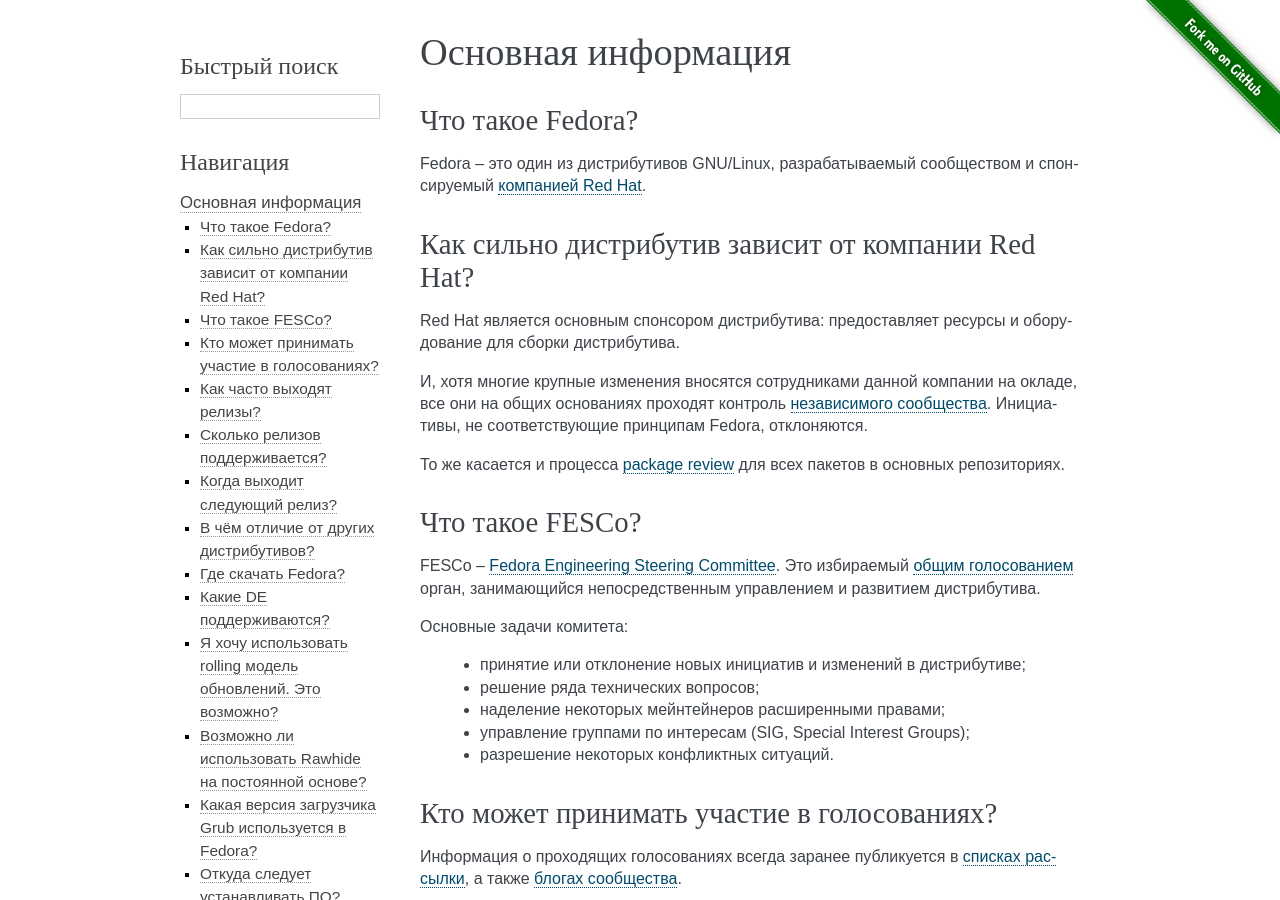
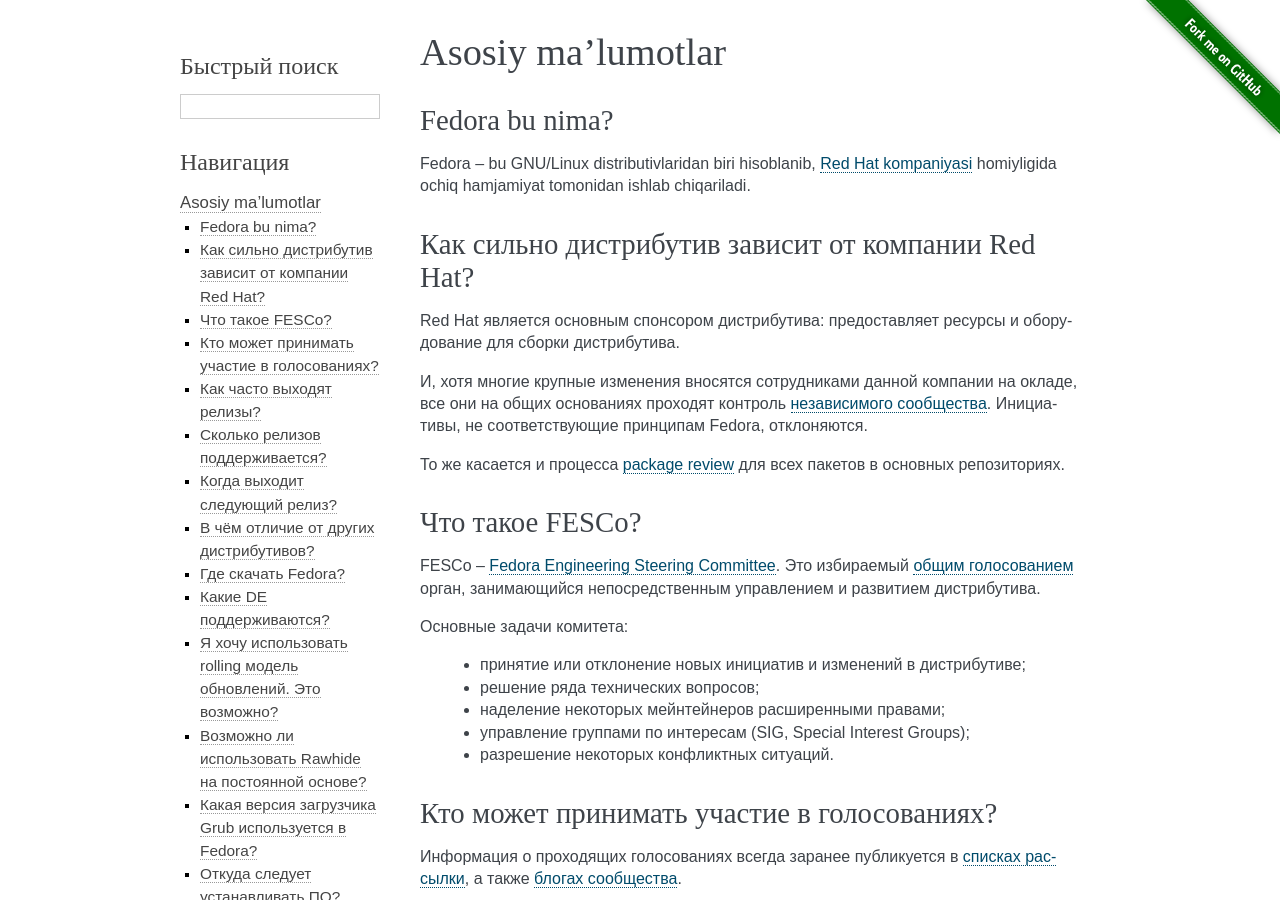
Before and after one commit to RussianFedora/FAQ, a Sphinx documentation site: the page built from source/generic-info.rst, in a window 1280 px wide and 900 px high. Built offline with Sphinx 7.4.7, drawn with Linux system fonts in a browser that asks for light colours; comment, search, counter and statistics services are not loaded.

Commit message:
initial translation

```diff
--- a/source/generic-info.rst
+++ b/source/generic-info.rst
@@ -1,21 +1,21 @@
 ..
-    SPDX-FileCopyrightText: 2018-2023 EasyCoding Team and contributors
+    SPDX-FileCopyrightText: 2018-2023 EasyCoding Team and contributors. 2024 Linuxiston
 
     SPDX-License-Identifier: CC-BY-SA-4.0
 
 .. _generic:
 
 *********************
-Основная информация
+Asosiy ma'lumotlar
 *********************
 
 .. index:: fedora, information
 .. _what-is:
 
-Что такое Fedora?
+Fedora bu nima?
 ====================
 
-Fedora -- это один из дистрибутивов GNU/Linux, разрабатываемый сообществом и спонсируемый :ref:`компанией Red Hat <rh-contribution>`.
+Fedora -- bu GNU/Linux distributivlaridan biri hisoblanib, :ref:`Red Hat kompaniyasi <rh-contribution>` homiyligida ochiq hamjamiyat tomonidan ishlab chiqariladi.
 
 .. index:: fedora, red hat
 .. _rh-contribution:
--- a/source/index.rst
+++ b/source/index.rst
@@ -1,11 +1,11 @@
 ..
-    SPDX-FileCopyrightText: 2018-2023 EasyCoding Team and contributors
+    SPDX-FileCopyrightText: 2018-2023 EasyCoding Team and contributors. 2024 Linuxiston
 
     SPDX-License-Identifier: CC-BY-SA-4.0
 
 .. _index:
 
-Неофициальный FAQ по Fedora
+Fedora bo'yicha norasmiy FAQ
 ==============================
 
 .. toctree::
```
